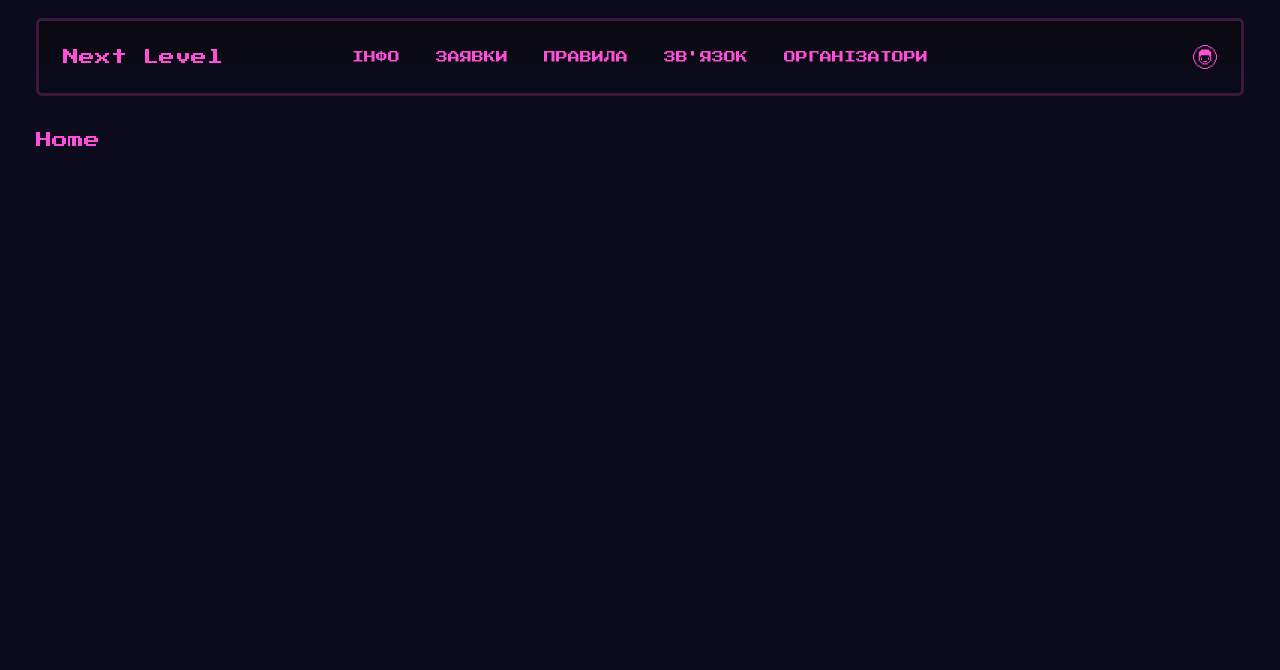
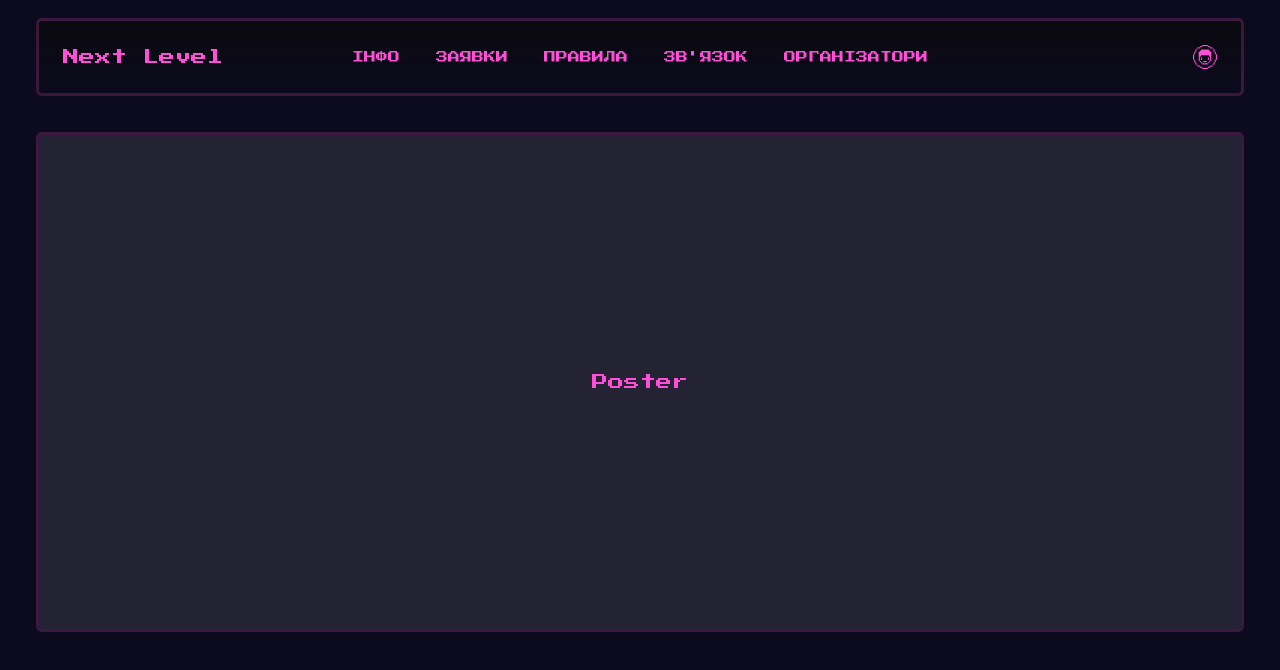
Before and after one commit to kuznetsova-anastasiia/next-level, a Next.js app: page / in a window 1280 px wide. Shown: the top 670 px of the page. Built offline with nearby package versions, Linux system fonts and the light colour scheme.

Commit message:
poster basic layout

```diff
--- a/src/app/components/Poster/Poster.module.scss
+++ b/src/app/components/Poster/Poster.module.scss
@@ -1,3 +1,34 @@
+@import "../../styles/variables";
+
 .Poster {
+  border: 3.5px solid $border-pink;
+  border-radius: 6px;
+  width: 100%;
+  min-height: 500px;
+  position: relative;
+  overflow: hidden;
+  display: flex;
+  justify-content: center;
+  align-items: center;
 
+  // Background blur effect
+  &::before {
+    content: "";
+    position: absolute;
+    top: 0;
+    left: 0;
+    right: 0;
+    bottom: 0;
+    background: rgba(255, 255, 255, 0.1);
+    backdrop-filter: blur(5px);
+    z-index: 1;
+  }
+
+  // Content stays on top
+  h1 {
+    position: relative;
+    z-index: 2;
+    margin: 0;
+    padding: 20px;
+  }
 }
--- a/src/app/components/Poster/Poster.tsx
+++ b/src/app/components/Poster/Poster.tsx
@@ -1,6 +1,8 @@
+import styles from "./Poster.module.scss";
+
 export default function Poster() {
   return (
-    <div>
+    <div className={styles.Poster}>
       <h1>Poster</h1>
     </div>
   );
--- a/src/app/page.tsx
+++ b/src/app/page.tsx
@@ -1,6 +1,9 @@
+import Poster from "./components/Poster/Poster";
 
 export default function Home() {
   return (
-    <div>Home</div>
+    <main>
+      <Poster />
+    </main>
   );
 }
```
